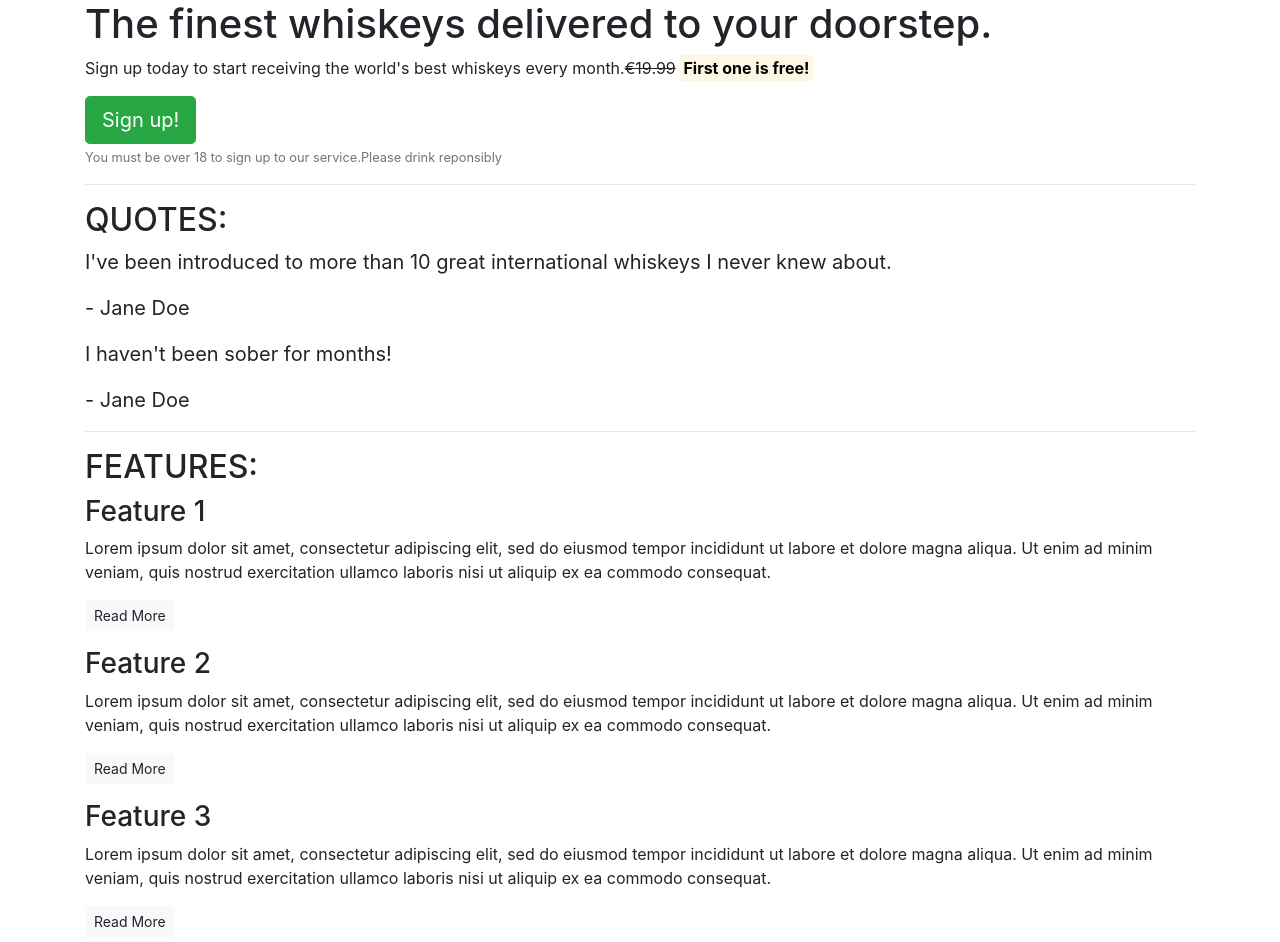
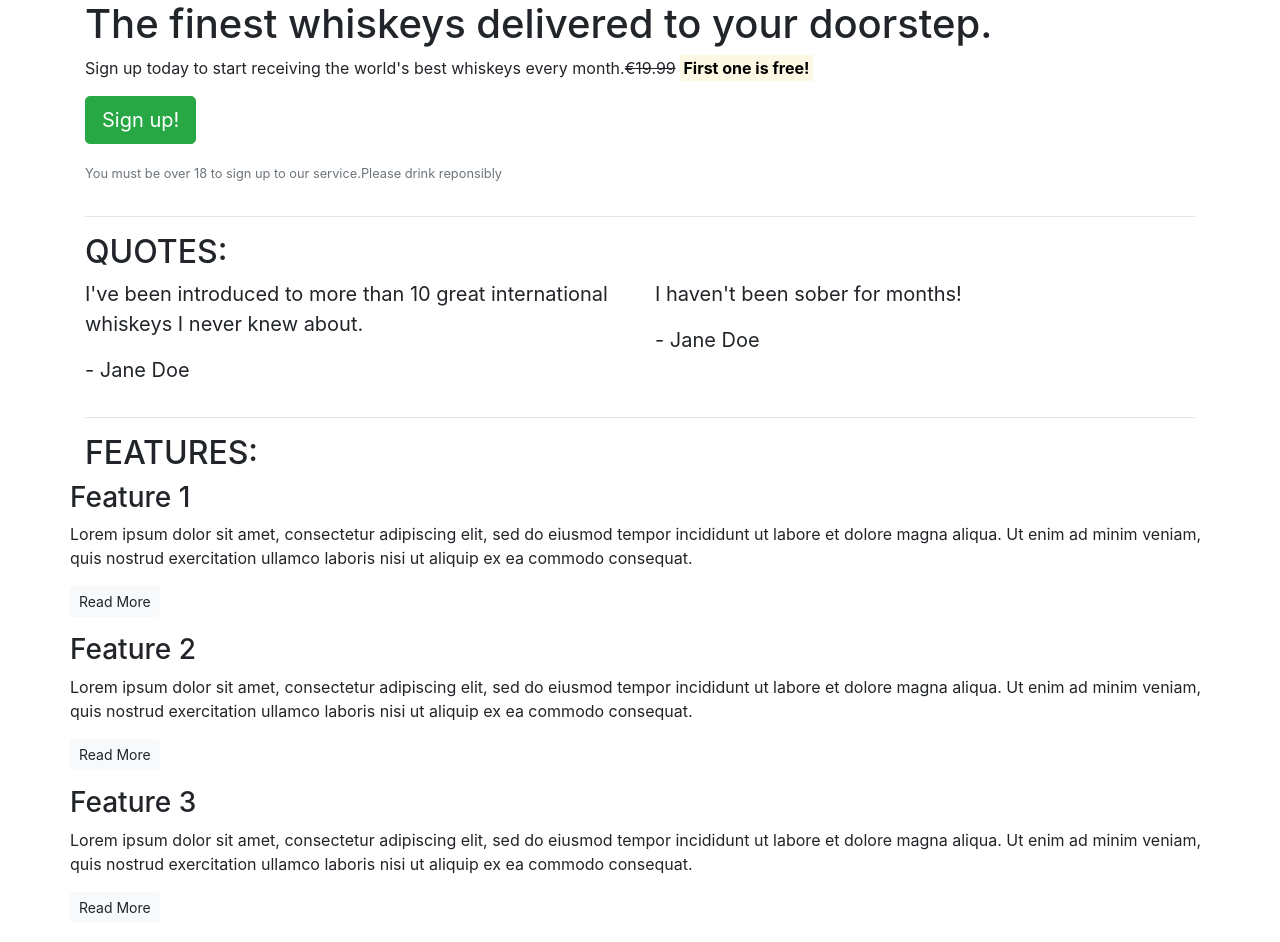
Before and after one commit to SarahA79/Bootstrap-tutorial1, a plain HTML site: page index.html in a window 1280 px wide. Shown: the top 942 px of the page. Drawn offline with nearby package versions, Linux system fonts and the light colour scheme.

Commit message:
add bootstrap rows and columns

```diff
--- a/index.html
+++ b/index.html
@@ -1,60 +1,90 @@
 <!DOCTYPE html>
 <html lang="en">
+
 <head>
   <meta charset="UTF-8">
   <meta name="viewport" content="width=device-width, initial-scale=1.0">
   <title>Whiskey Drop | Taste a new whiskey every month</title>
   <link rel="stylesheet" href="https://maxcdn.bootstrapcdn.com/bootstrap/4.1.3/css/bootstrap.min.css">
 </head>
+
 <body>
   <article class="container">
     <!-- Callout -->
+     <div class="row">
+      <div class="col-12">
         <section class="callout">
           <h1>The finest whiskeys delivered to your doorstep.</h1>
-            <p>Sign up today to start receiving the world's best whiskeys every month.<s>€19.99</s> <strong><mark>First one is free!</mark></strong></p>
-            <button class="btn btn-success btn-lg">Sign up!</button>
-            <p class ="text-muted"><small>You must be over 18 to sign up to our service.Please drink reponsibly</small></p>
+          <p>Sign up today to start receiving the world's best whiskeys every month.<s>€19.99</s> <strong><mark>First one is
+                free!</mark></strong></p>
+          <p><button class="btn btn-success btn-lg">Sign up!</button></p>
+          <p class="text-muted"><small>You must be over 18 to sign up to our service.Please drink reponsibly</small></p>
         </section>
+      </div>
+    </div>
     <!-- /.callout -->
     <hr>
 
     <!-- Quotes -->
     <section class="quotes">
+      <div class="row">
+        <div class="col-12">
           <h2 class="text-uppercase">Quotes:</h2>
+      </div>
+    </div>
+
+        <div class="row">
+          <div class="col-12 col-md-6">
             <blockquote class="blockquote">
               <p>I've been introduced to more than 10 great international whiskeys I never knew about.</p>
               <p>- Jane Doe</p>
             </blockquote>
+                </div>
+                <div class="col-12 col-md-6">
             <blockquote class="blockquote">
               <p>I haven't been sober for months!</p>
               <p>- Jane Doe</p>
             </blockquote>
+        </div>
+        </div>
+      </div>
     </section>
     <!-- /.quotes -->
     <hr>
+    <!-- Features -->
+    <div class="row">
+      <section class="features">
+    </div>
+      <div class="row col-12">
+        <h2 class="text-uppercase">Features:</h2>
+      </div><div class="row">
 
-        <!-- Features -->
-        <section class="features">
-            <h2 class="text-uppercase">Features:</h2>
         <div class="feature">
           <h3>Feature 1</h3>
-                <p>Lorem ipsum dolor sit amet, consectetur adipiscing elit, sed do eiusmod tempor incididunt ut labore et dolore magna aliqua. Ut enim ad minim veniam, quis nostrud exercitation ullamco laboris nisi ut aliquip ex ea commodo consequat.</p>
+          <p>Lorem ipsum dolor sit amet, consectetur adipiscing elit, sed do eiusmod tempor incididunt ut labore et dolore
+            magna aliqua. Ut enim ad minim veniam, quis nostrud exercitation ullamco laboris nisi ut aliquip ex ea commodo
+            consequat.</p>
           <p><a href="" class="btn btn-sm btn-light">Read More</a></p>
         </div>
         <div class="feature">
           <h3>Feature 2</h3>
-                <p>Lorem ipsum dolor sit amet, consectetur adipiscing elit, sed do eiusmod tempor incididunt ut labore et dolore magna aliqua. Ut enim ad minim veniam, quis nostrud exercitation ullamco laboris nisi ut aliquip ex ea commodo consequat.</p>
+          <p>Lorem ipsum dolor sit amet, consectetur adipiscing elit, sed do eiusmod tempor incididunt ut labore et dolore
+            magna aliqua. Ut enim ad minim veniam, quis nostrud exercitation ullamco laboris nisi ut aliquip ex ea commodo
+            consequat.</p>
           <p><a href="" class="btn btn-sm btn-light">Read More</a></p>
         </div>
         <div class="feature">
           <h3>Feature 3</h3>
-                <p>Lorem ipsum dolor sit amet, consectetur adipiscing elit, sed do eiusmod tempor incididunt ut labore et dolore magna aliqua. Ut enim ad minim veniam, quis nostrud exercitation ullamco laboris nisi ut aliquip ex ea commodo consequat.</p>
+          <p>Lorem ipsum dolor sit amet, consectetur adipiscing elit, sed do eiusmod tempor incididunt ut labore et dolore
+            magna aliqua. Ut enim ad minim veniam, quis nostrud exercitation ullamco laboris nisi ut aliquip ex ea commodo
+            consequat.</p>
           <p><a href="" class="btn btn-sm btn-light">Read More</a></p>
+        </div>
       </div>
     </section>
     <!-- /.features -->
     <!-- Monthly Favorites -->
-        <section class="quotes">
+    <section class="favorites">
       <h2 class="text-uppercase">Monthly Favorites:</h2>
       <blockquote class="blockquote">
         <p>I've been introduced to more than 10 great international whiskeys I never knew about.</p>
@@ -101,4 +131,5 @@
     <!-- /.Monthly Favorites -->
   </article>
 </body>
+
 </html>
```
Lines whose indentation alone changed are shown as unchanged.
